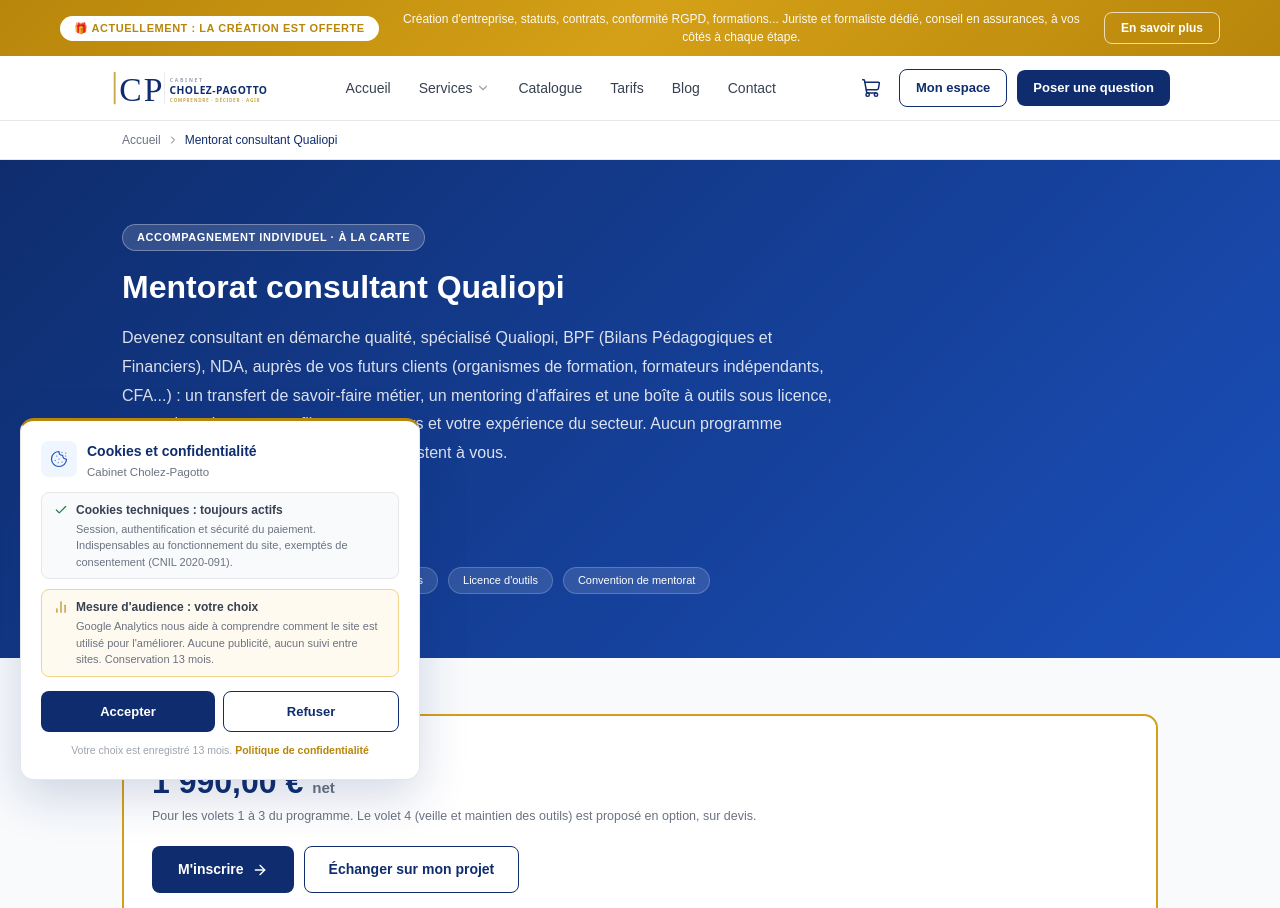
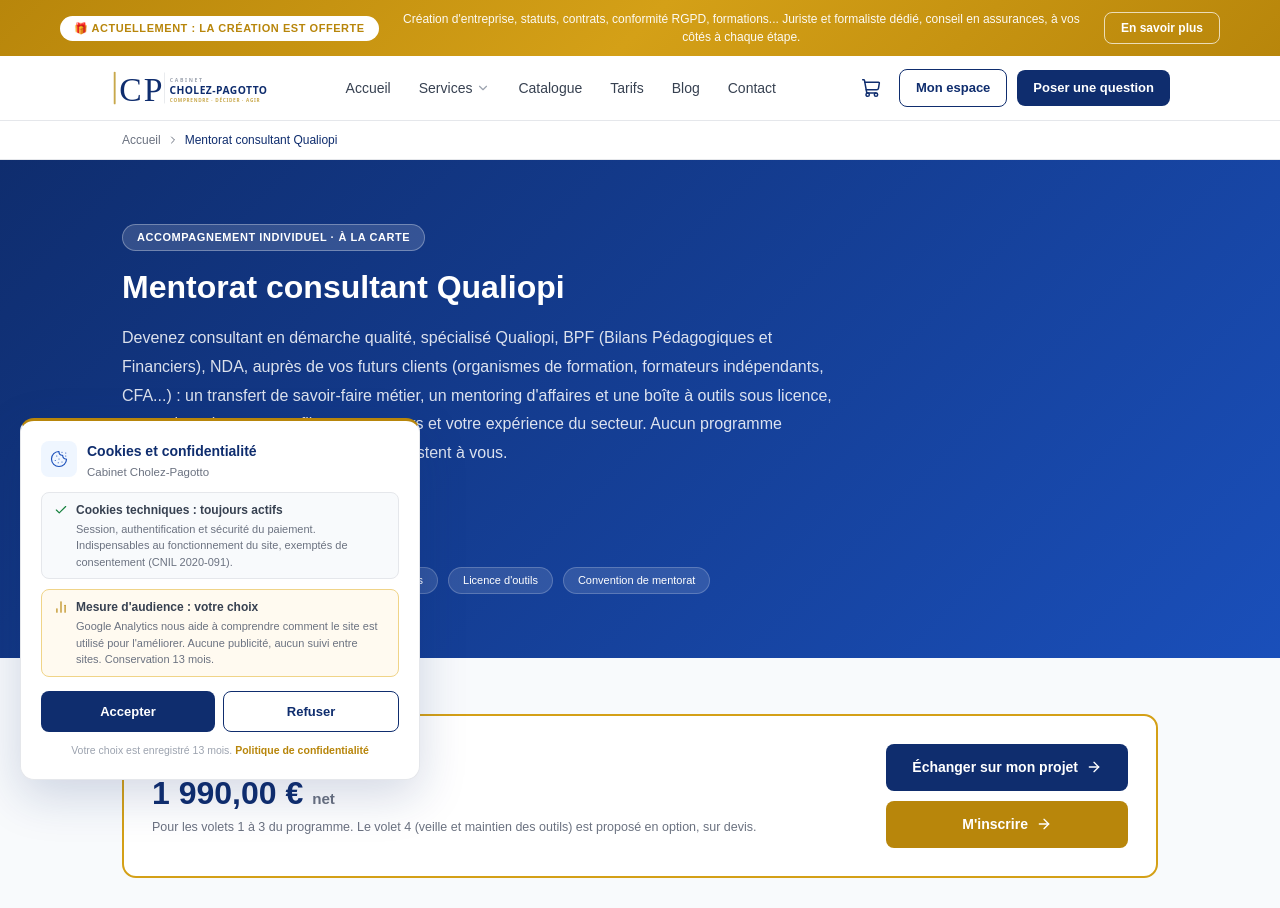
Before and after one commit to SYPA-ASSO/docutheque-next, a Next.js app: page /mentorat-consultant-qualite in a window 1280 px wide. Shown: the top 908 px of the page. Built offline with nearby package versions, Linux system fonts and the light colour scheme.

Commit message:
Mentorat: boutons empiles a droite, M'inscrire sous Echanger

```diff
--- a/app/mentorat-consultant-qualite/page.tsx
+++ b/app/mentorat-consultant-qualite/page.tsx
@@ -193,12 +193,12 @@ export default function MentoratConsultantQualite() {
                 Pour les volets 1 à 3 du programme. Le volet 4 (veille et maintien des outils) est proposé en option, sur devis.
               </p>
             </div>
-            <div style={{ display: 'flex', gap: '10px', flexWrap: 'wrap', flexShrink: 0 }}>
-              <a href="/mentorat-consultant-qualite/inscription" style={{ display: 'inline-flex', alignItems: 'center', gap: '8px', background: '#0f2d6e', color: 'white', padding: '13px 26px', borderRadius: '8px', fontSize: '14px', fontWeight: 700, textDecoration: 'none' }}>
+            <div style={{ display: 'flex', flexDirection: 'column', gap: '10px', flexShrink: 0 }}>
+              <a href="/contact" style={{ display: 'inline-flex', alignItems: 'center', justifyContent: 'center', gap: '8px', background: '#0f2d6e', color: 'white', padding: '13px 26px', borderRadius: '8px', fontSize: '14px', fontWeight: 700, textDecoration: 'none' }}>
+                Échanger sur mon projet <ArrowRight size={16} />
+              </a>
+              <a href="/mentorat-consultant-qualite/inscription" style={{ display: 'inline-flex', alignItems: 'center', justifyContent: 'center', gap: '8px', background: '#b8860b', color: 'white', padding: '13px 26px', borderRadius: '8px', fontSize: '14px', fontWeight: 700, textDecoration: 'none' }}>
                 M&apos;inscrire <ArrowRight size={16} />
-              </a>
-              <a href="/contact" style={{ display: 'inline-flex', alignItems: 'center', gap: '8px', background: 'white', color: '#0f2d6e', border: '1px solid #0f2d6e', padding: '12px 24px', borderRadius: '8px', fontSize: '14px', fontWeight: 700, textDecoration: 'none' }}>
-                Échanger sur mon projet
               </a>
             </div>
           </section>
```
